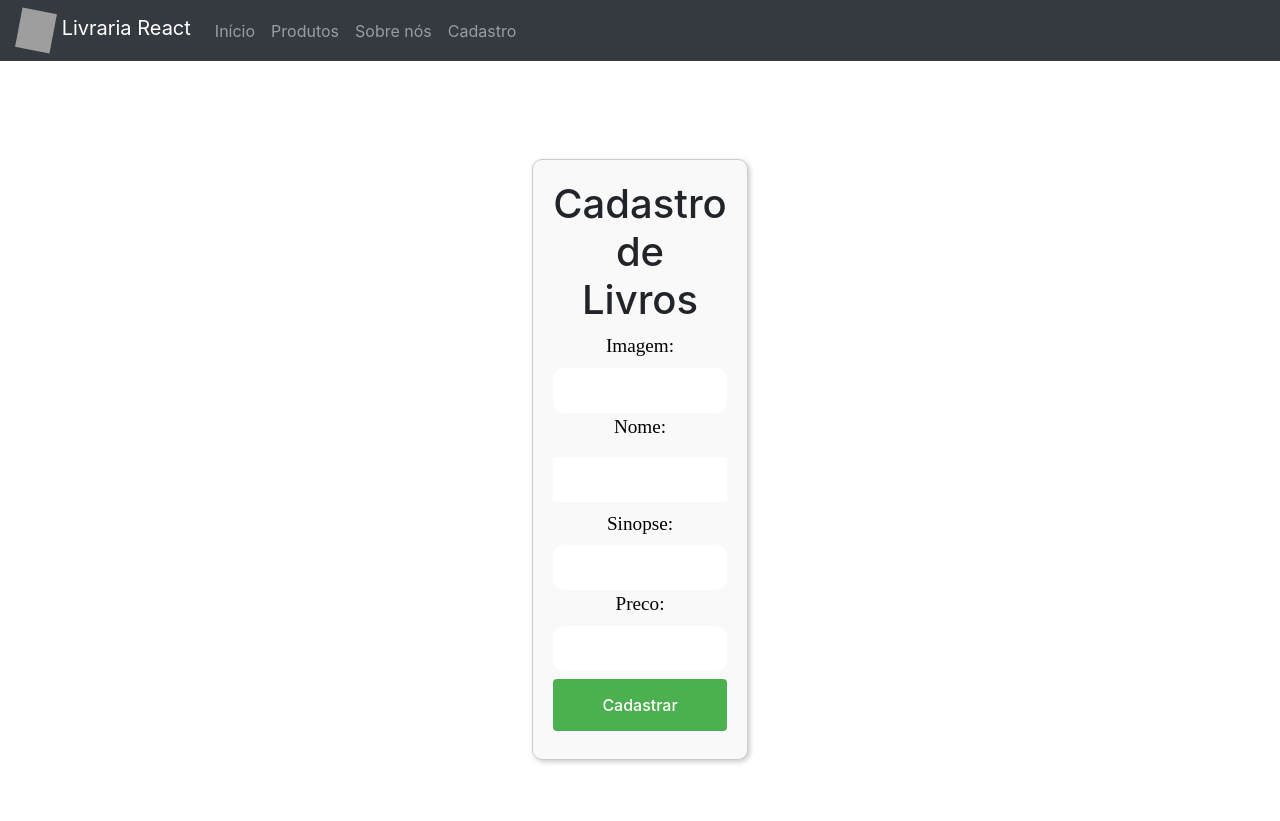
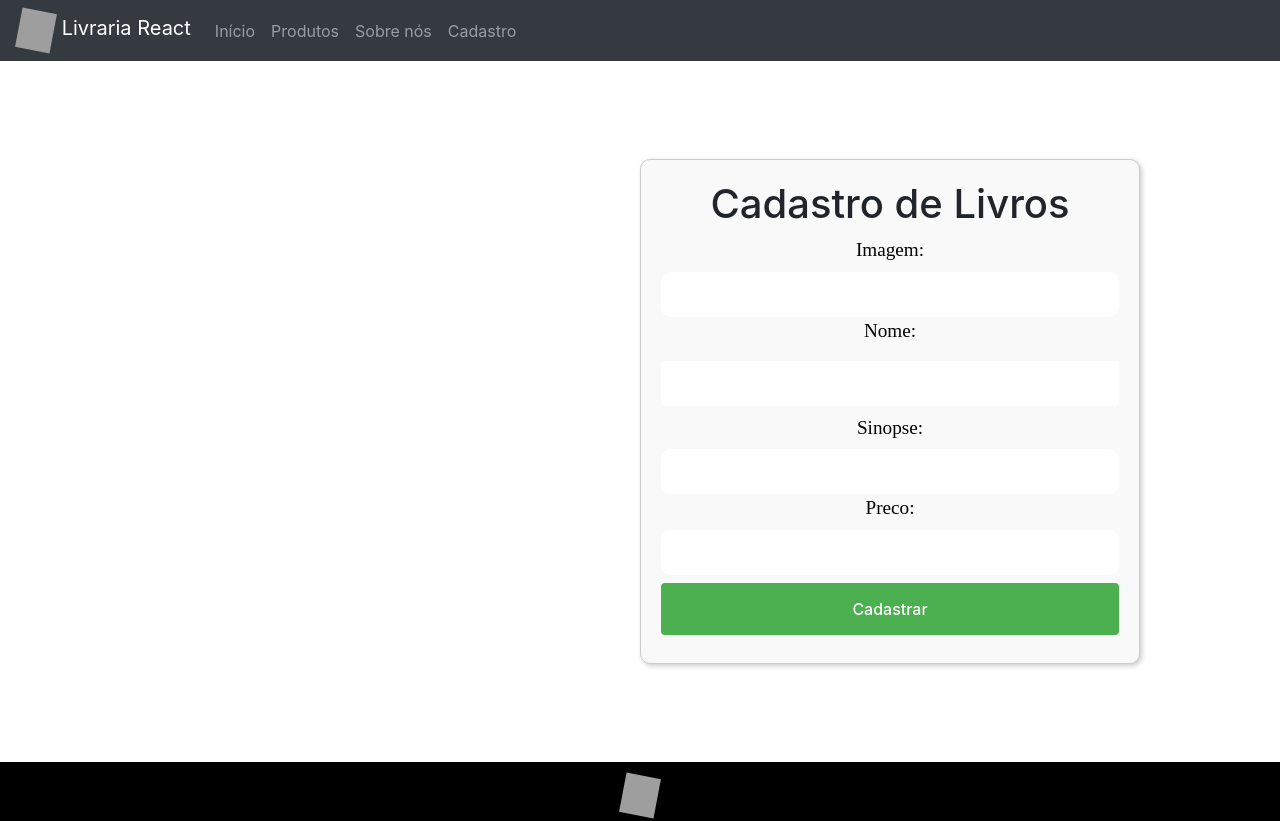
Before and after one commit to Andriele92/Projeto-Modulo-3---React, a React (Vite) app: page /cadastro in a window 1280 px wide. Shown: the top 821 px of the page. Built offline with nearby package versions, Linux system fonts and the light colour scheme; grey boxes are pictures that could not be loaded.

Commit message:
expandindo formulário

```diff
--- a/src/styles/Cadastro.css
+++ b/src/styles/Cadastro.css
@@ -1,5 +1,5 @@
 .formularioCadastro {
-    width: 300px;
+    width: 500px;
     margin: 50px auto;
     padding: 20px;
     border: 1px solid #ccc;
@@ -33,6 +33,7 @@
 
   main {
     display: flex;
+     width: 500px;
     justify-content: center;
     margin-left: 50%;
     margin-right: 50%;
```
